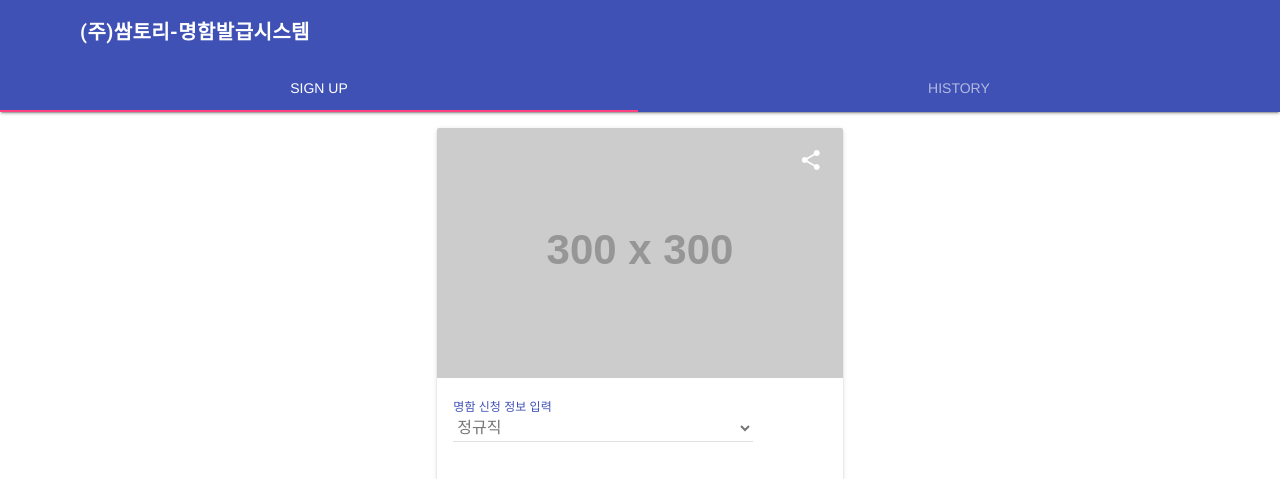
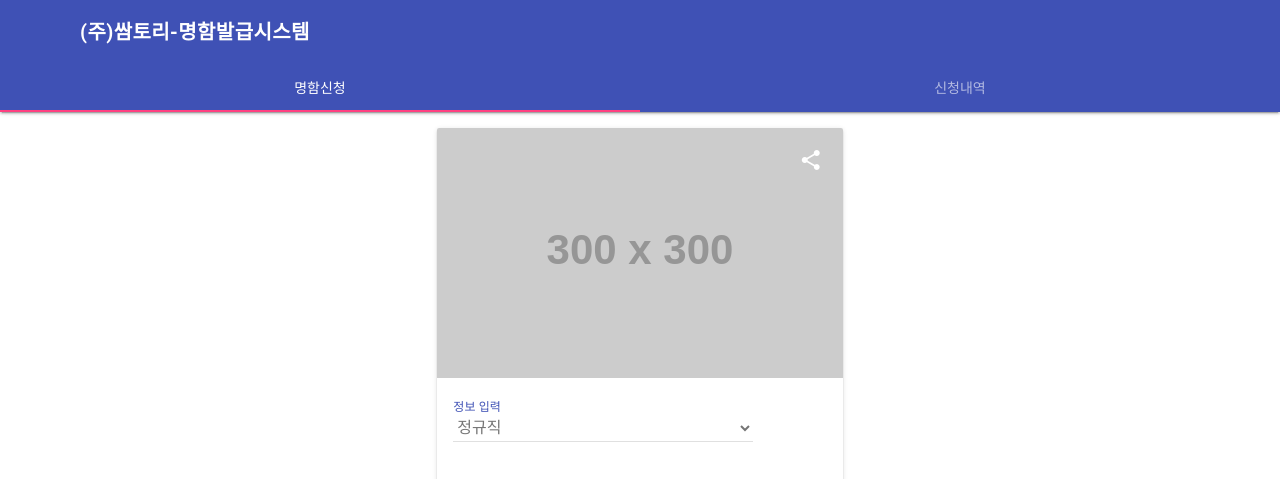
Before and after one commit to sdYoo/ServerlessProject, a plain HTML site: page index.html in a window 1280 px wide. Shown: the top 479 px of the page. Drawn offline with nearby package versions, Linux system fonts and the light colour scheme; no server answers; placeholder pictures from the web are drawn by us.

Commit message:
modify full

```diff
--- a/index.html
+++ b/index.html
@@ -38,8 +38,8 @@
         </div>
         <!-- Tabs -->
         <div class="mdl-layout__tab-bar mdl-js-ripple-effect">
-          <a href="#fixed-tab-1" class="mdl-layout__tab is-active">Sign up</a>
-          <a href="#fixed-tab-2" class="mdl-layout__tab">History</a>
+          <a href="#fixed-tab-1" class="mdl-layout__tab is-active">명함신청</a>
+          <a href="#fixed-tab-2" class="mdl-layout__tab">신청내역</a>
         </div>
       </header>
       <!--<div class="mdl-layout__drawer">-->
@@ -62,7 +62,7 @@
                           <option value="emp">정규직</option>
                           <option value="etc">비정규직</option>
                         </select>
-                        <label class="mdl-textfield__label" for="type">명함 신청 정보 입력</label>
+                        <label class="mdl-textfield__label" for="type">정보 입력</label>
                       </div>
                       <div class="mdl-textfield mdl-js-textfield mdl-textfield--floating-label">
                         <input class="mdl-textfield__input" type="text" id="user_id">
```
